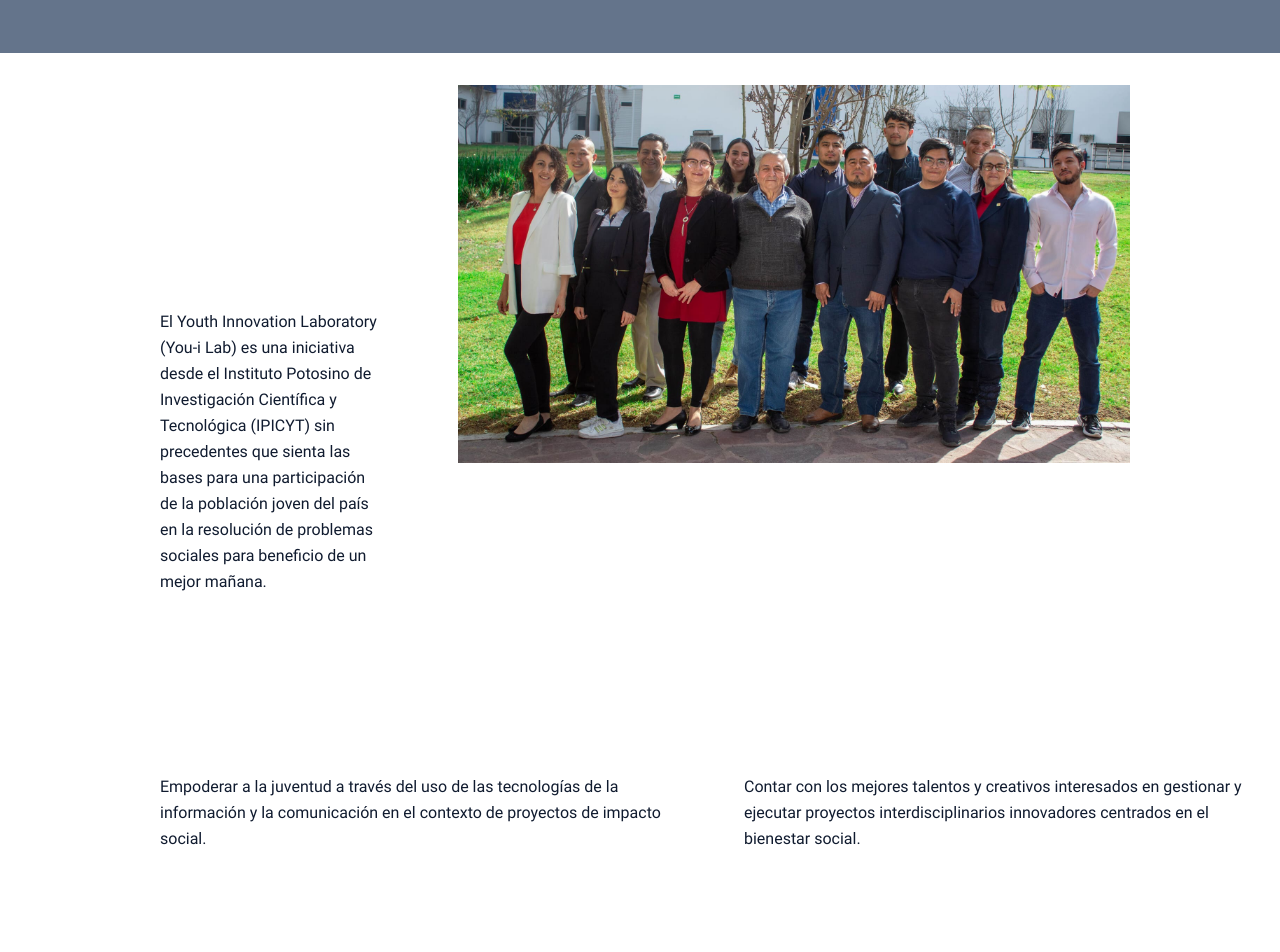
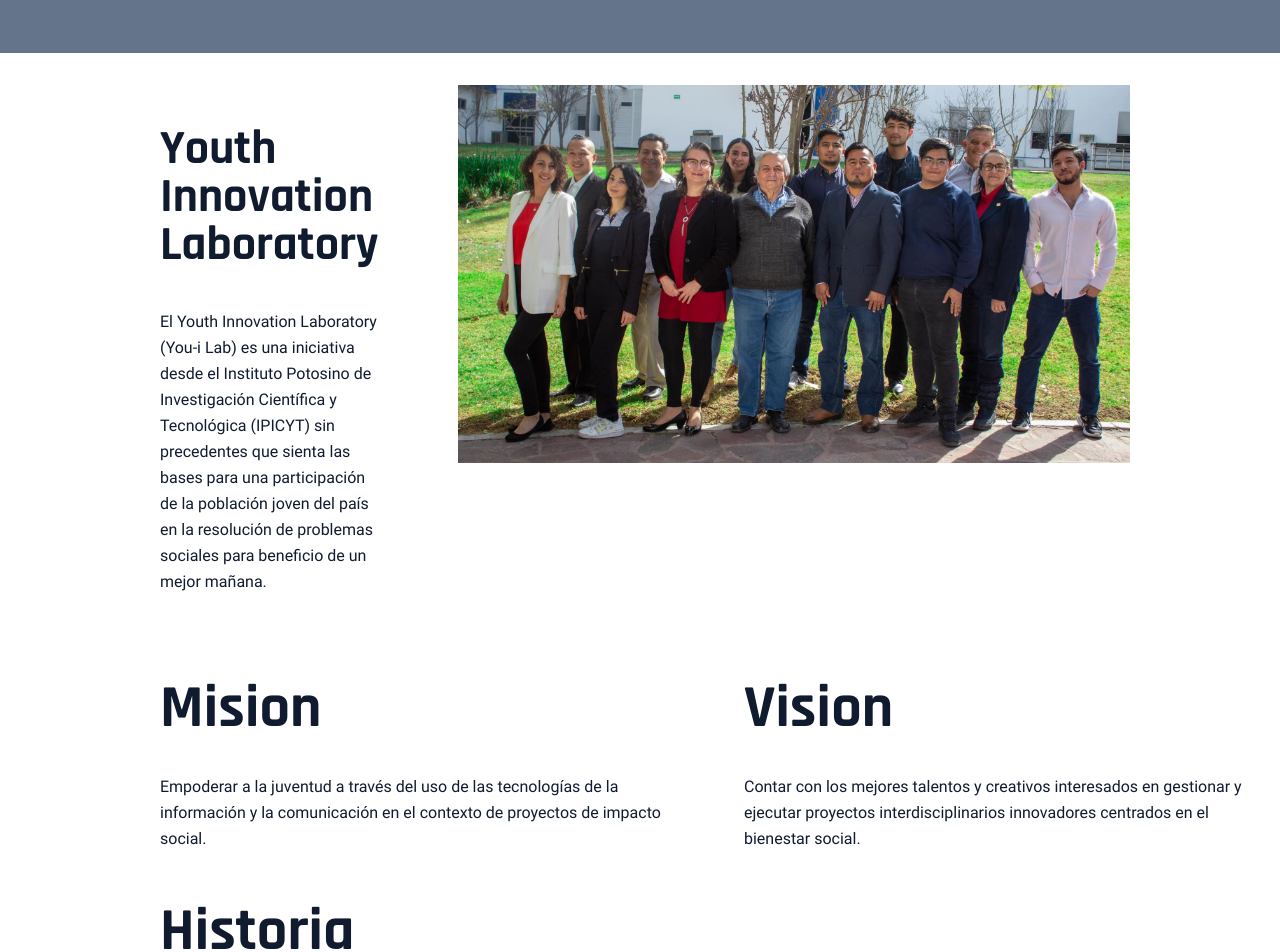
Before and after one commit to Martinvega17/you-ilab, a React (Vite) app: page /you-ilab/about in a window 1280 px wide. Shown: the part 360-1312 px from the top of the page. Built offline with nearby package versions, Linux system fonts and the light colour scheme; a small style sheet from the web is missing; what tailwindcss-animatecss would draw is missing.

Commit message:
first commit

```diff
--- a/src/App.jsx
+++ b/src/App.jsx
@@ -38,7 +38,7 @@
             <div className="ctn-preloader">
               <div className="animation-preloader">
                 <div className="spinner"></div>
-                <div className="txt-loading text-gray-600 text-center" style={{ fontSize: '40px' }}>
+                <div className="txt-loading text-gray-600 text-center" >
                   <span>YOUTH</span><br />
                   <span>INNOVATION</span><br />
                   <span>LABORATORY</span>
--- a/src/components/pages/about.jsx
+++ b/src/components/pages/about.jsx
@@ -24,7 +24,7 @@
                 <div className="row">
                     <div className="flex mt-8 mb-5">
                         <div className="about_content lg:mr-20 md:mr-5">
-                            <h2 className="section_title text-5xl sm:text-2xl md:text-md lg:text-4xl xl:text-5xl mb-8 lg:mb-10">
+                            <h2 className="section_title text-5xl sm:text-2xl md:text-md lg:text-4xl xl:text-5xl mb-8 lg:mb-10 text-dark-blue">
                                 Youth Innovation <br /> Laboratory
                             </h2>
                             <div className="about-left">
@@ -43,26 +43,26 @@
                     {/* end image */}
                     <div className="flex mt-8 mb-5">
                         <div className="about_content2 mr-8">
-                            <h2 className="section mb-8">Mision</h2>
+                            <h2 className="section mb-8 text-dark-blue">Mision</h2>
                             <p className="max-w-xs sm:max-w-md md:max-w-lg lg:max-w-xl xl:max-w-2xl">
                                 Empoderar a la juventud a través del uso de las tecnologías de la información y la comunicación en el contexto de proyectos de impacto social.
                             </p>
                         </div>
                         <div className="about_content3 mr-8 ml-12">
-                            <h2 className="section mb-8">Vision</h2>
+                            <h2 className="section mb-8 text-dark-blue">Vision</h2>
                             <p className='max-w-xs sm:max-w-md md:max-w-lg lg:max-w-xl xl:max-w-2xl'>
                                 Contar con los mejores talentos y creativos interesados en gestionar y ejecutar proyectos interdisciplinarios innovadores centrados en el bienestar social.
                             </p>
                         </div>
                     </div>
                     <div className="about_content lg:mr-52 md:mr-5">
-                        <h2 className="section_title text-5xl mb-10 ">
+                        <h2 className="section_title text-5xl mb-10 text-dark-blue">
                             Historia</h2>
                         <div className="about-left ">
                             <p className=" mb-4">El laboratorio You+i del IPICYT (Instituto Potosino de Investigación Científica y Tecnológica) se fundó en 2013 con el objetivo de investigar y desarrollar tecnologías relacionadas con la interacción humano-máquina. Su nombre proviene de la combinación de la palabra "you" que hace referencia al usuario y la letra "i" de interfaz, buscando crear una "yuxtaposición" entre los seres humanos y la tecnología, a través del diseño de interfaces intuitivas y eficientes que mejoren la experiencia del usuario. Desde entonces, el laboratorio ha colaborado en diversos proyectos de investigación e innovación en este campo.</p>
                         </div>
                     </div>
-                    <div className="content_team lg:mr-20 md:mr-5">
+                    <div className="content_team lg:mr-20 md:mr-5 mb-10">
                         <div className="content">
                             <div className="title_team">
                                 <h2 className='inherit vertical-align about_us'>NUESTRO EQUIPO DE TRABAJO</h2>
--- a/tailwind.config.js
+++ b/tailwind.config.js
@@ -15,7 +15,8 @@
         'azul-dark': '#03045e',
         'azul-footer': '#114d97',
         'div-azul': '#1E6091',
-        'dark': '#111111'
+        'dark': '#111111',
+        'dark-blue': '#101B2F',
       },
     },
   },
```
